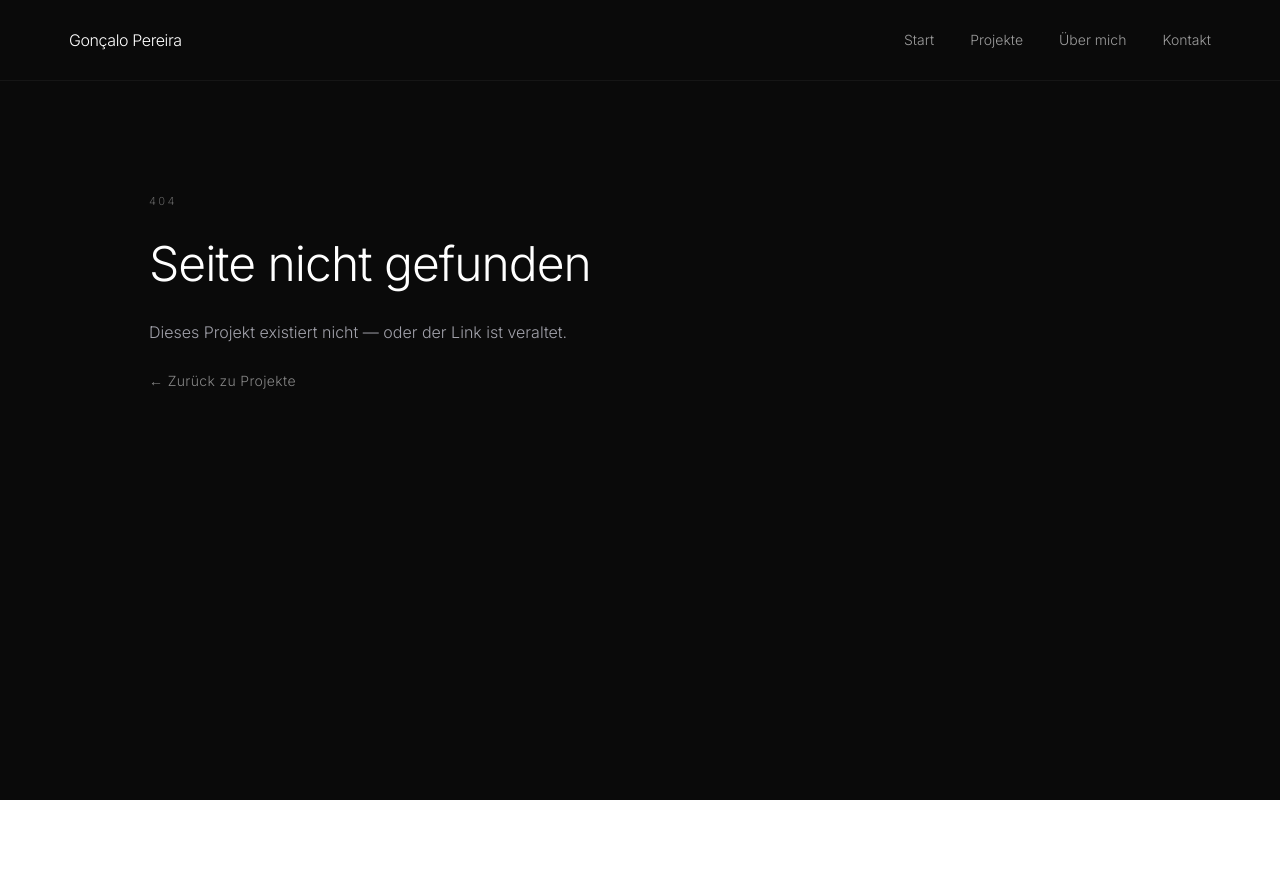
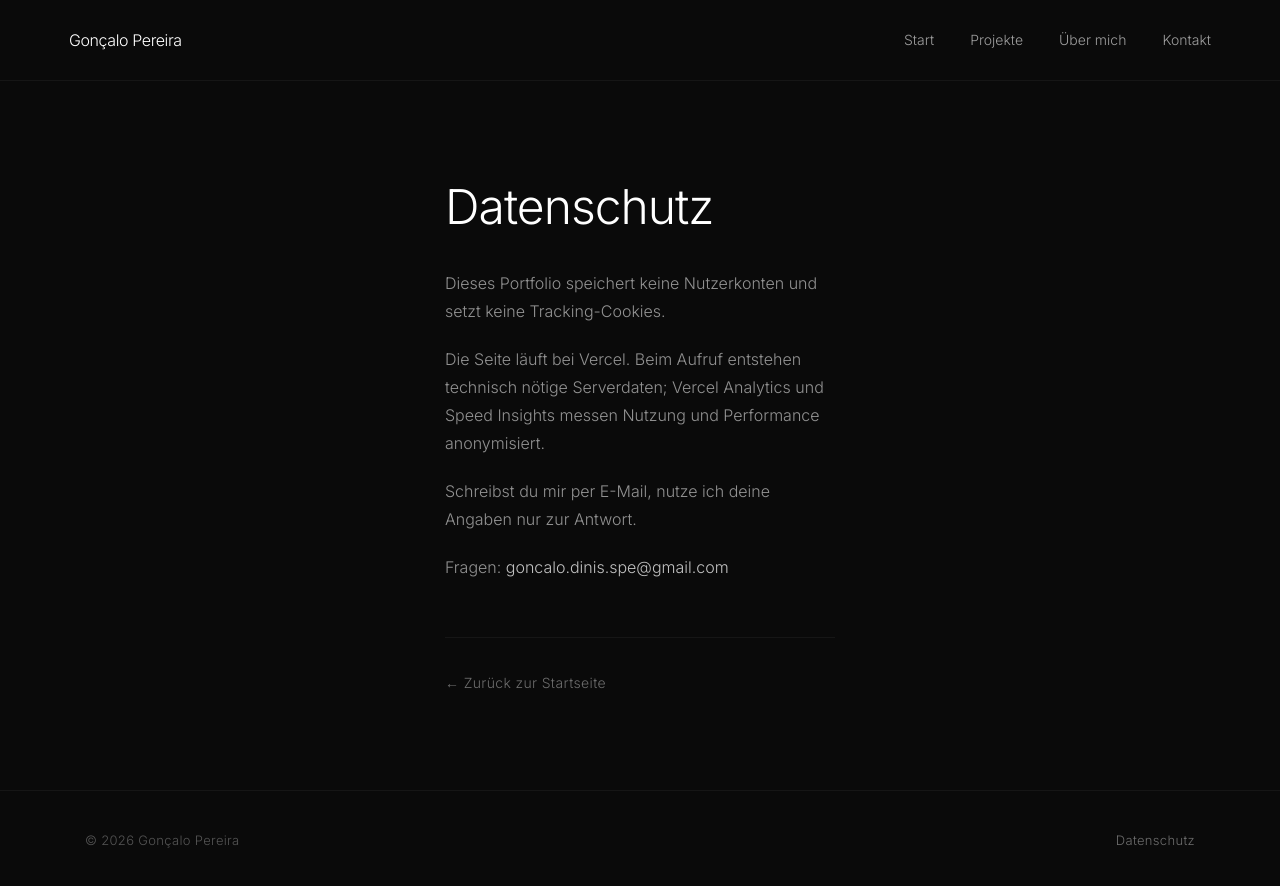
Before and after one commit to gd-pereira/goncalo_portfolio, a Next.js app: page /datenschutz in a window 1280 px wide. Before the commit this address had no page. Shown: the top 886 px of the page. Before the commit the page ends 800 px from the top, so only its background shows below. Built offline with nearby package versions, Linux system fonts and the light colour scheme.

Commit message:
added privacy policy

```diff
--- /dev/null
+++ b/app/components/Footer.jsx
@@ -0,0 +1,22 @@
+import Link from "next/link";
+import { legalContent } from "../content/legalContent";
+
+export default function Footer() {
+  const { footer } = legalContent;
+
+  return (
+    <footer className="w-full border-t border-[rgba(255,255,255,0.05)] px-4 py-8 sm:px-6 md:py-10 lg:px-[85px]">
+      <div className="mx-auto flex w-full max-w-[1152px] flex-col gap-4 sm:flex-row sm:items-center sm:justify-between">
+        <p className="font-sans text-[13px] font-light tracking-wide text-white/30">
+          {footer.copyright}
+        </p>
+        <Link
+          href="/datenschutz"
+          className="font-sans text-[13px] font-light tracking-wide text-white/40 transition-colors hover:text-white/80"
+        >
+          {footer.datenschutz}
+        </Link>
+      </div>
+    </footer>
+  );
+}
--- /dev/null
+++ b/app/components/LegalPage.jsx
@@ -0,0 +1,47 @@
+import Link from "next/link";
+import Navigation from "./Navigation";
+import Footer from "./Footer";
+import { legalContent } from "../content/legalContent";
+
+export default function LegalPage() {
+  const { datenschutz } = legalContent;
+
+  return (
+    <main className="mx-auto flex min-h-screen w-full max-w-[1322px] flex-col overflow-hidden bg-[#0a0a0a] font-sans">
+      <Navigation />
+      <article className="mx-auto w-full max-w-[560px] flex-1 px-4 py-16 sm:px-6 md:py-24 lg:px-[85px]">
+        <h1 className="mb-8 font-sans text-[36px] font-light leading-tight tracking-[-1px] text-white md:text-[48px]">
+          {datenschutz.title}
+        </h1>
+        <div className="flex flex-col gap-5">
+          {datenschutz.paragraphs.map((paragraph) => (
+            <p
+              key={paragraph}
+              className="font-sans text-[15px] font-light leading-[1.75] text-white/55 md:text-[16px]"
+            >
+              {paragraph}
+            </p>
+          ))}
+          <p className="font-sans text-[15px] font-light leading-[1.75] text-white/55 md:text-[16px]">
+            Fragen:{" "}
+            <a
+              href="mailto:goncalo.dinis.spe@gmail.com"
+              className="text-white/75 animated-underline transition-colors hover:text-white"
+            >
+              goncalo.dinis.spe@gmail.com
+            </a>
+          </p>
+        </div>
+        <div className="mt-14 border-t border-[rgba(255,255,255,0.05)] pt-8">
+          <Link
+            href="/"
+            className="font-sans text-[14px] font-light tracking-wide text-white/40 transition-colors hover:text-white/75"
+          >
+            ← Zurück zur Startseite
+          </Link>
+        </div>
+      </article>
+      <Footer />
+    </main>
+  );
+}
--- /dev/null
+++ b/app/content/legalContent.js
@@ -0,0 +1,14 @@
+export const legalContent = {
+  footer: {
+    datenschutz: "Datenschutz",
+    copyright: `© ${new Date().getFullYear()} Gonçalo Pereira`,
+  },
+  datenschutz: {
+    title: "Datenschutz",
+    paragraphs: [
+      "Dieses Portfolio speichert keine Nutzerkonten und setzt keine Tracking-Cookies.",
+      "Die Seite läuft bei Vercel. Beim Aufruf entstehen technisch nötige Serverdaten; Vercel Analytics und Speed Insights messen Nutzung und Performance anonymisiert.",
+      "Schreibst du mir per E-Mail, nutze ich deine Angaben nur zur Antwort.",
+    ],
+  },
+};
--- /dev/null
+++ b/app/datenschutz/page.js
@@ -0,0 +1,10 @@
+import LegalPage from "../components/LegalPage";
+
+export const metadata = {
+  title: "Datenschutz | Gonçalo Pereira",
+  description: "Kurzer Hinweis zu Hosting und Analytics auf diesem Portfolio.",
+};
+
+export default function DatenschutzPage() {
+  return <LegalPage />;
+}
--- a/app/not-found.js
+++ b/app/not-found.js
@@ -1,11 +1,12 @@
 import Link from "next/link";
 import Navigation from "./components/Navigation";
+import Footer from "./components/Footer";
 
 export default function NotFound() {
   return (
-    <main className="w-full max-w-[1322px] bg-[#0a0a0a] font-sans mx-auto overflow-hidden min-h-screen">
+    <main className="w-full max-w-[1322px] bg-[#0a0a0a] font-sans mx-auto overflow-hidden min-h-screen flex flex-col">
       <Navigation />
-      <div className="flex flex-col items-start gap-6 px-4 sm:px-6 lg:px-[85px] py-20 md:py-28 max-w-[1152px] mx-auto fade-in-up">
+      <div className="flex flex-1 flex-col items-start gap-6 px-4 sm:px-6 lg:px-[85px] py-20 md:py-28 max-w-[1152px] mx-auto fade-in-up">
         <p className="text-[11px] uppercase tracking-[0.22em] text-white/35 font-light">404</p>
         <h1 className="text-[36px] md:text-[48px] text-white font-light tracking-[-1px] leading-tight">
           Seite nicht gefunden
@@ -20,6 +21,7 @@ export default function NotFound() {
           ← Zurück zu Projekte
         </Link>
       </div>
+      <Footer />
     </main>
   );
 }
--- a/app/page.js
+++ b/app/page.js
@@ -1,5 +1,6 @@
 import About from "./components/About";
 import Contact from "./components/Contact";
+import Footer from "./components/Footer";
 import Hero from "./components/Hero";
 import Navigation from "./components/Navigation";
 import Projects from "./components/Projects";
@@ -18,6 +19,7 @@ export default function Home() {
       <section id="contact" className="fade-in-up fade-in-up-delay-2">
         <Contact />
       </section>
+      <Footer />
     </main>
   );
 }
--- a/app/projects/[slug]/page.js
+++ b/app/projects/[slug]/page.js
@@ -1,5 +1,6 @@
 import { notFound } from "next/navigation";
 import Navigation from "../../components/Navigation";
+import Footer from "../../components/Footer";
 import CaseStudyView from "../../components/case-study/CaseStudyView";
 import { getCaseStudyBySlug, getCaseStudySlugs } from "../../content/caseStudies";
 
@@ -41,6 +42,7 @@ export default async function ProjectCaseStudyPage({ params }) {
       <div className="fade-in-up fade-in-up-delay-1">
         <CaseStudyView study={study} />
       </div>
+      <Footer />
     </main>
   );
 }
```
